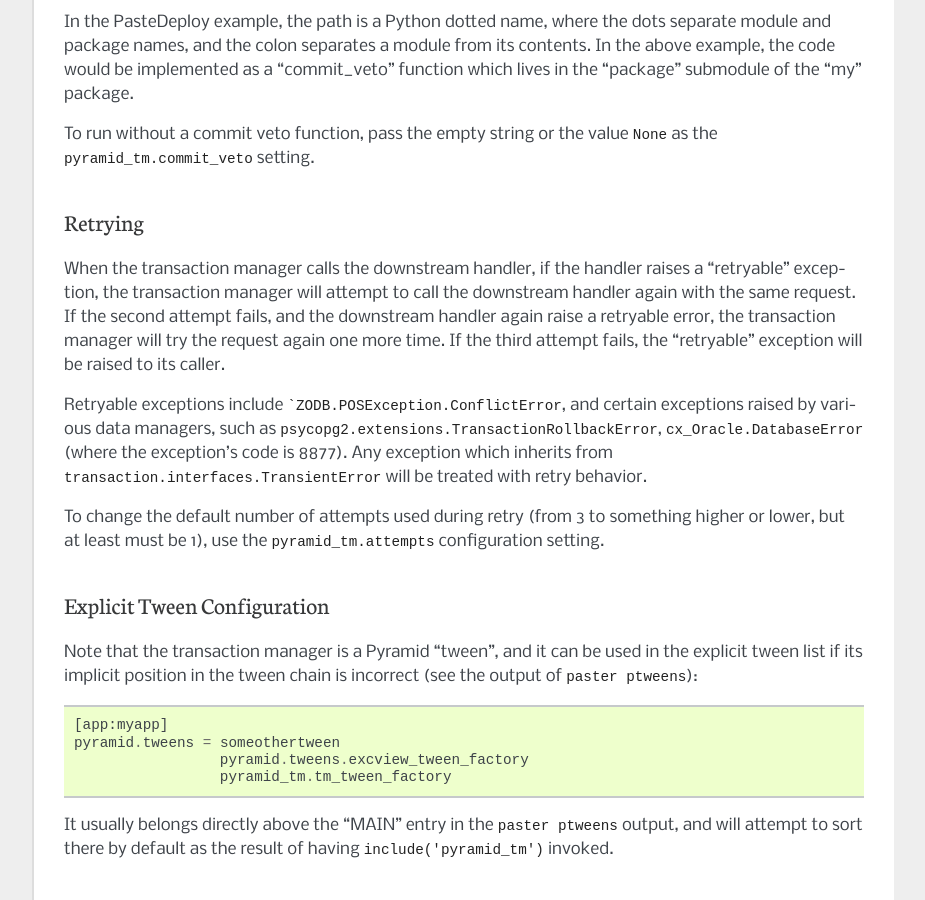
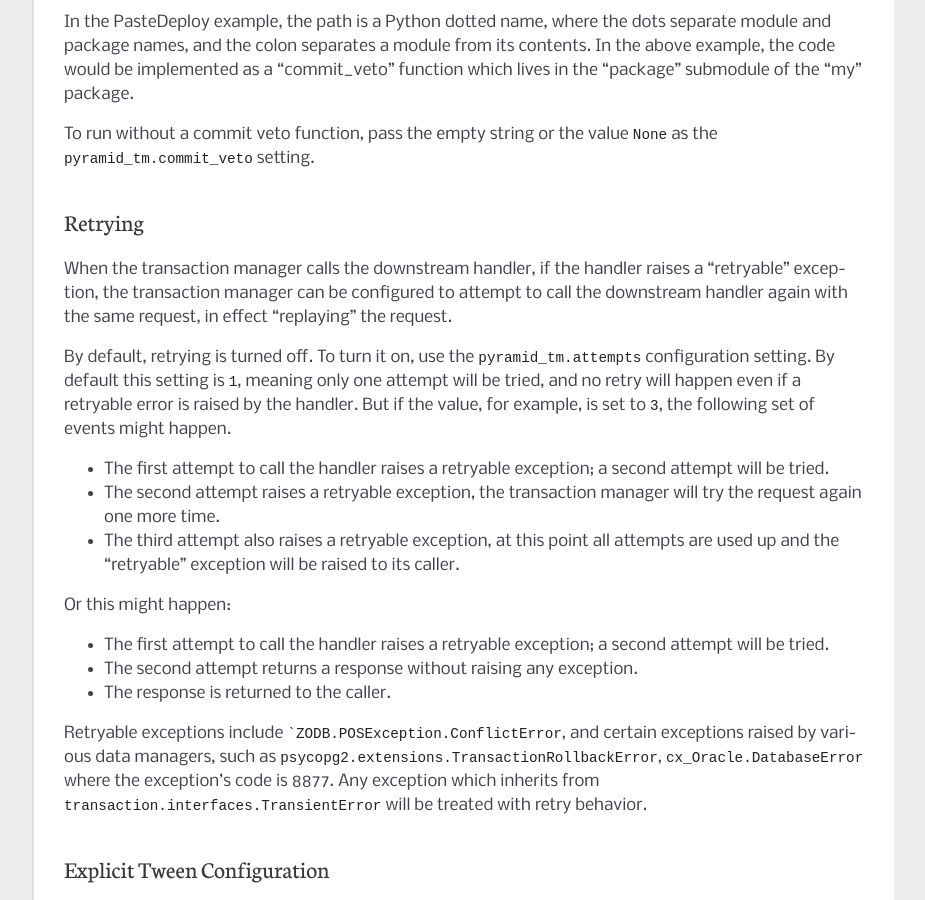
Before and after one commit to Pylons/pyramid_tm, a Sphinx documentation site: the page built from docs/index.rst, in a window 1280 px wide and 900 px high, scrolled down 2099 px. Shown: the whole window, without its empty margins (198-1123 px from the left). Built offline with Sphinx 7.4.7, drawn with Linux system fonts in a browser that asks for light colours.

Commit message:
default to one attempt

````diff
--- a/docs/index.rst
+++ b/docs/index.rst
@@ -130,22 +130,41 @@ Retrying
 --------
 
 When the transaction manager calls the downstream handler, if the handler
-raises a "retryable" exception, the transaction manager will attempt to call
-the downstream handler again with the same request.  If the second attempt
-fails, and the downstream handler again raise a retryable error, the
-transaction manager will try the request again one more time.  If the third
-attempt fails, the "retryable" exception will be raised to its caller.
+raises a "retryable" exception, the transaction manager can be configured to
+attempt to call the downstream handler again with the same request, in effect
+"replaying" the request.
+
+By default, retrying is turned off.  To turn it on, use the
+``pyramid_tm.attempts`` configuration setting.  By default this setting is
+``1``, meaning only one attempt will be tried, and no retry will happen even
+if a retryable error is raised by the handler.  But if the value, for
+example, is set to ``3``, the following set of events might happen.
+
+- The first attempt to call the handler raises a retryable exception;
+  a second attempt will be tried.
+
+- The second attempt raises a retryable exception, the transaction manager
+  will try the request again one more time.
+
+- The third attempt also raises a retryable exception, at this point all
+  attempts are used up and the "retryable" exception will be raised to its
+  caller.
+
+Or this might happen:
+
+- The first attempt to call the handler raises a retryable exception;
+  a second attempt will be tried.
+
+- The second attempt returns a response without raising any exception.
+
+- The response is returned to the caller.
 
 Retryable exceptions include ```ZODB.POSException.ConflictError``, and
 certain exceptions raised by various data managers, such as
 ``psycopg2.extensions.TransactionRollbackError``, ``cx_Oracle.DatabaseError``
-(where the exception's code is 8877).  Any exception which inherits from
+where the exception's code is 8877.  Any exception which inherits from
 ``transaction.interfaces.TransientError`` will be treated with retry
 behavior.
-
-To change the default number of attempts used during retry (from 3 to
-something higher or lower, but at least must be 1), use the
-``pyramid_tm.attempts`` configuration setting.
 
 Explicit Tween Configuration
 ----------------------------
--- a/pyramid_tm/__init__.py
+++ b/pyramid_tm/__init__.py
@@ -36,7 +36,7 @@ def tm_tween_factory(handler, registry, transaction=transaction):
     # transaction parameterized for testing purposes
     commit_veto = registry.settings.get('pyramid_tm.commit_veto',
                                         default_commit_veto)
-    attempts = int(registry.settings.get('pyramid_tm.attempts', 3))
+    attempts = int(registry.settings.get('pyramid_tm.attempts', 1))
 
     if not commit_veto:
         commit_veto = None
@@ -53,7 +53,8 @@ def tm_tween_factory(handler, registry, transaction=transaction):
                 with attempt as t:
                     # make_body_seekable will copy wsgi.input if necessary,
                     # otherwise it will rewind the copy to position zero
-                    request.make_body_seekable()
+                    if attempts != 1:
+                        request.make_body_seekable()
                     response = handler(request)
                     if t.isDoomed():
                         raise AbortResponse(response)
````
Also changed, not shown: 1 other file.
